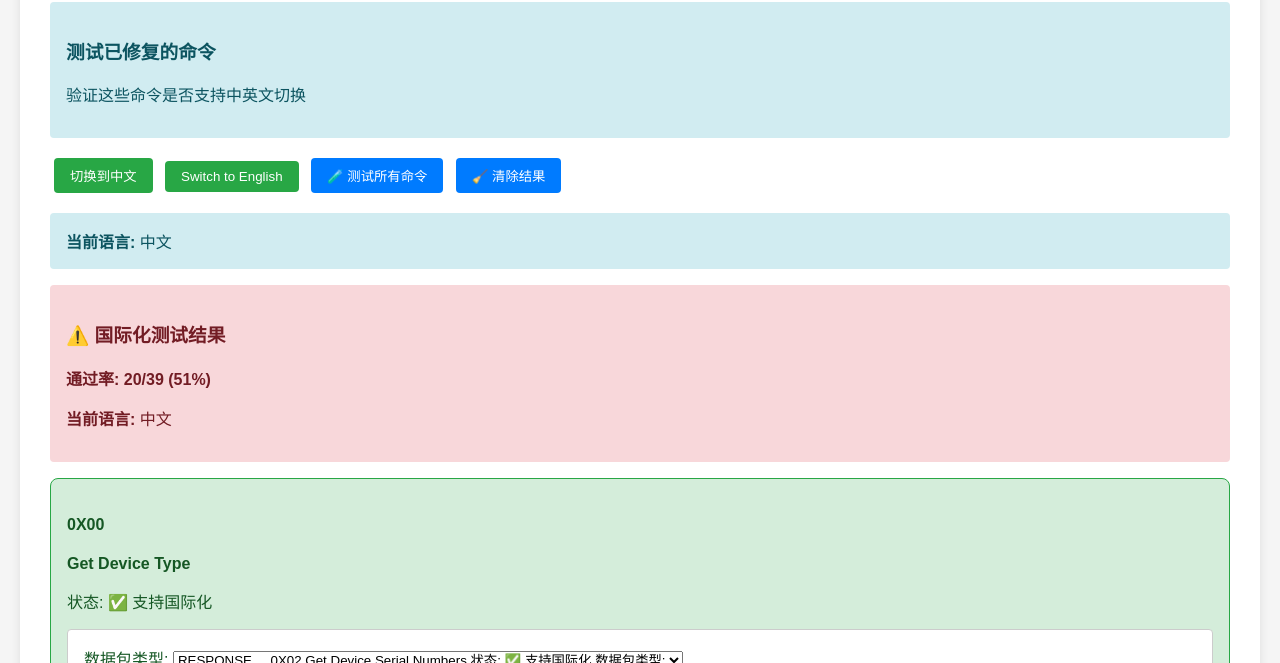
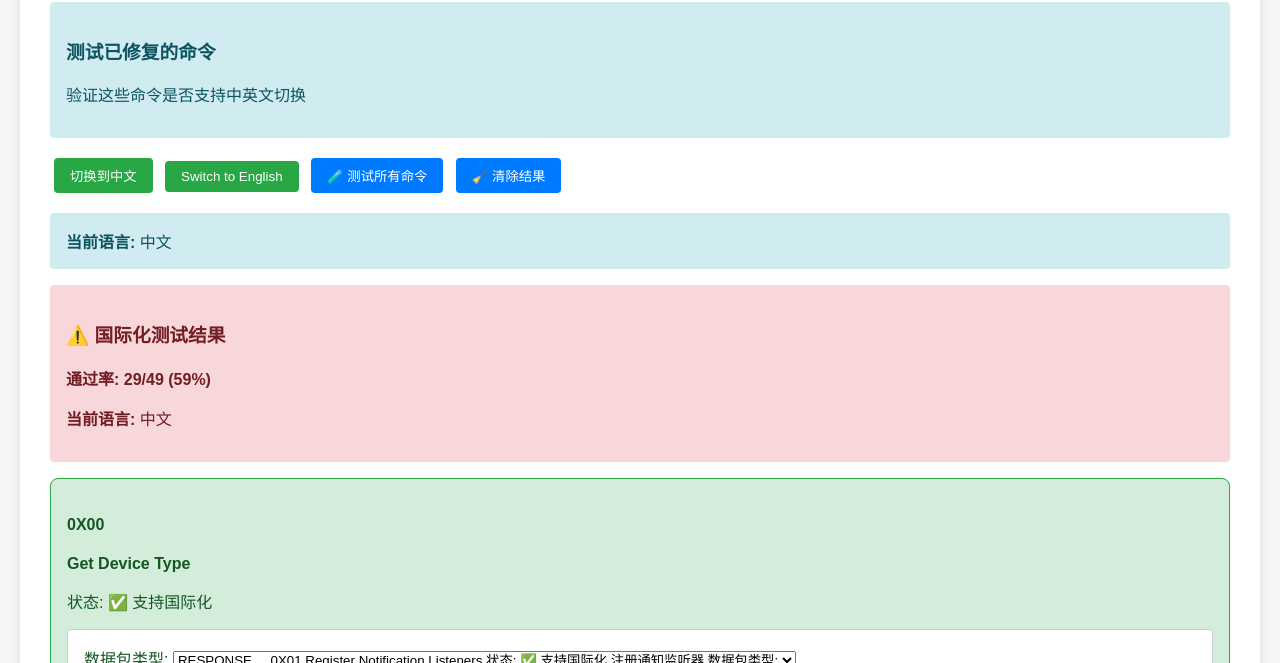
Before and after one commit to highdog/command-builder, a website: page public/test-i18n-commands.html in a window 1280 px wide. Both pictures are taken after a click on the button "🧪 测试所有命令". Shown: the part 137-800 px from the top of the page. Drawn offline with Linux system fonts and the light colour scheme.

Commit message:
feat(i18n): add multi-language support for command labels in commands 0x57 to 0x60; update testing HTML page for new commands

```diff
--- a/public/js/commands/command-0x57.js
+++ b/public/js/commands/command-0x57.js
@@ -8,9 +8,12 @@ class Command57 extends BaseCommand {
     }
 
     render(container) {
+        const currentLang = i18nManager.getCurrentLanguage();
+        const isZh = currentLang === 'zh';
+
         const html = `
             <div class="form-group">
-                <label for="field-packet-type-0x57">数据包类型:</label>
+                <label for="field-packet-type-0x57">${isZh ? '数据包类型:' : 'Packet Type:'}</label>
                 <select id="field-packet-type-0x57" class="payload-input">
                     <option value="0">COMMAND (get volume)</option>
                     <option value="2" selected>RESPONSE (device reply)</option>
@@ -18,22 +21,22 @@ class Command57 extends BaseCommand {
             </div>
             <div id="response-options-0x57">
                 <div class="form-group">
-                    <label for="field-voice-volume-0x57">语音提示音量 (0-100):</label>
+                    <label for="field-voice-volume-0x57">${isZh ? '语音提示音量 (0-100):' : 'Voice Prompt Volume (0-100):'}</label>
                     <input type="number" id="field-voice-volume-0x57" min="0" max="100" value="70" style="width: 80px;">
                     <span>%</span>
                 </div>
                 <div class="form-group">
                     <label>
                         <input type="checkbox" id="field-voice-muted-0x57">
-                        语音提示静音
+                        ${isZh ? '语音提示静音' : 'Voice Prompt Muted'}
                     </label>
                 </div>
                 <div class="form-group">
-                    <label for="field-voice-volume-mode-0x57">音量模式:</label>
+                    <label for="field-voice-volume-mode-0x57">${isZh ? '音量模式:' : 'Volume Mode:'}</label>
                     <select id="field-voice-volume-mode-0x57" class="payload-input">
-                        <option value="0">ABSOLUTE (绝对音量)</option>
-                        <option value="1" selected>RELATIVE (相对音量)</option>
-                        <option value="2">ADAPTIVE (自适应音量)</option>
+                        <option value="0">${isZh ? 'ABSOLUTE (绝对音量)' : 'ABSOLUTE'}</option>
+                        <option value="1" selected>${isZh ? 'RELATIVE (相对音量)' : 'RELATIVE'}</option>
+                        <option value="2">${isZh ? 'ADAPTIVE (自适应音量)' : 'ADAPTIVE'}</option>
                     </select>
                 </div>
             </div>
--- a/public/js/commands/command-0x58.js
+++ b/public/js/commands/command-0x58.js
@@ -16,9 +16,12 @@ class Command58 extends BaseCommand {
     }
 
     render(container) {
+        const currentLang = i18nManager.getCurrentLanguage();
+        const isZh = currentLang === 'zh';
+
         const html = `
             <div class="form-group">
-                <label for="field-packet-type-0x58">数据包类型:</label>
+                <label for="field-packet-type-0x58">${isZh ? '数据包类型:' : 'Packet Type:'}</label>
                 <select id="field-packet-type-0x58" class="payload-input">
                     <option value="0" selected>COMMAND (set volume)</option>
                     <option value="2">RESPONSE (result status)</option>
@@ -26,33 +29,33 @@ class Command58 extends BaseCommand {
             </div>
             <div id="command-options-0x58">
                 <div class="form-group">
-                    <label for="field-voice-volume-0x58">语音提示音量 (0-100):</label>
+                    <label for="field-voice-volume-0x58">${isZh ? '语音提示音量 (0-100):' : 'Voice Prompt Volume (0-100):'}</label>
                     <input type="number" id="field-voice-volume-0x58" min="0" max="100" value="70" style="width: 80px;">
                     <span>%</span>
                 </div>
                 <div class="form-group">
                     <label>
                         <input type="checkbox" id="field-voice-muted-0x58">
-                        语音提示静音
+                        ${isZh ? '语音提示静音' : 'Voice Prompt Muted'}
                     </label>
                 </div>
                 <div class="form-group">
-                    <label for="field-voice-volume-mode-0x58">音量模式:</label>
+                    <label for="field-voice-volume-mode-0x58">${isZh ? '音量模式:' : 'Volume Mode:'}</label>
                     <select id="field-voice-volume-mode-0x58" class="payload-input">
-                        <option value="0">ABSOLUTE (绝对音量)</option>
-                        <option value="1" selected>RELATIVE (相对音量)</option>
-                        <option value="2">ADAPTIVE (自适应音量)</option>
+                        <option value="0">${isZh ? 'ABSOLUTE (绝对音量)' : 'ABSOLUTE'}</option>
+                        <option value="1" selected>${isZh ? 'RELATIVE (相对音量)' : 'RELATIVE'}</option>
+                        <option value="2">${isZh ? 'ADAPTIVE (自适应音量)' : 'ADAPTIVE'}</option>
                     </select>
                 </div>
             </div>
             <div id="response-options-0x58" style="display:none;">
                 <div class="form-group">
-                    <label for="field-status-0x58">执行状态:</label>
+                    <label for="field-status-0x58">${isZh ? '执行状态:' : 'Execution Status:'}</label>
                     <select id="field-status-0x58" class="payload-input">
-                        <option value="0x00">SUCCESS (成功)</option>
-                        <option value="0x01">FAILED (失败)</option>
-                        <option value="0x02">INVALID_VOLUME (音量无效)</option>
-                        <option value="0x03">INVALID_MODE (模式无效)</option>
+                        <option value="0x00">${isZh ? 'SUCCESS (成功)' : 'SUCCESS'}</option>
+                        <option value="0x01">${isZh ? 'FAILED (失败)' : 'FAILED'}</option>
+                        <option value="0x02">${isZh ? 'INVALID_VOLUME (音量无效)' : 'INVALID_VOLUME'}</option>
+                        <option value="0x03">${isZh ? 'INVALID_MODE (模式无效)' : 'INVALID_MODE'}</option>
                     </select>
                 </div>
             </div>
--- a/public/js/commands/command-0x59.js
+++ b/public/js/commands/command-0x59.js
@@ -37,9 +37,12 @@ class Command59 extends BaseCommand {
     }
 
     render(container) {
+        const currentLang = i18nManager.getCurrentLanguage();
+        const isZh = currentLang === 'zh';
+
         const html = `
             <div class="form-group">
-                <label for="field-packet-type-0x59">数据包类型:</label>
+                <label for="field-packet-type-0x59">${isZh ? '数据包类型:' : 'Packet Type:'}</label>
                 <select id="field-packet-type-0x59" class="payload-input">
                     <option value="0">COMMAND (get)</option>
                     <option value="2" selected>RESPONSE</option>
@@ -47,14 +50,14 @@ class Command59 extends BaseCommand {
             </div>
             <div id="response-options-0x59">
                 <div class="form-group">
-                    <label for="field-product-type-0x59">产品类型:</label>
+                    <label for="field-product-type-0x59">${isZh ? '产品类型:' : 'Product Type:'}</label>
                     <select id="field-product-type-0x59" class="payload-input">
-                        <option value="earbuds">Earbuds</option>
-                        <option value="headset">Headset</option>
+                        <option value="earbuds">${isZh ? '耳机' : 'Earbuds'}</option>
+                        <option value="headset">${isZh ? '头戴式耳机' : 'Headset'}</option>
                     </select>
                 </div>
                 <div id="mappings-container-0x59"></div>
-                <button type="button" id="add-mapping-btn-0x59" class="button" style="width: 100%; margin-top: 1rem;">+ 添加按键映射</button>
+                <button type="button" id="add-mapping-btn-0x59" class="button" style="width: 100%; margin-top: 1rem;">${isZh ? '+ 添加按键映射' : '+ Add Button Mapping'}</button>
             </div>
         `;
         container.innerHTML = html;
@@ -63,6 +66,9 @@ class Command59 extends BaseCommand {
     }
 
     addMappingRow(location = 0, trigger = 0, action = 0) {
+        const currentLang = i18nManager.getCurrentLanguage();
+        const isZh = currentLang === 'zh';
+
         const container = document.getElementById('mappings-container-0x59');
         const productType = document.getElementById('field-product-type-0x59').value;
         const locationOptions = this.locations[productType];
@@ -70,20 +76,20 @@ class Command59 extends BaseCommand {
         const fieldset = document.createElement('fieldset');
         fieldset.className = 'mapping-row';
         fieldset.innerHTML = `
-            <legend>Mapping #${container.children.length + 1}</legend>
+            <legend>${isZh ? '映射' : 'Mapping'} #${container.children.length + 1}</legend>
             <div class="form-group">
-                <label>Location:</label>
+                <label>${isZh ? '位置:' : 'Location:'}</label>
                 <select class="mapping-location">${this.createSelect(locationOptions, location)}</select>
             </div>
             <div class="form-group">
-                <label>Trigger:</label>
+                <label>${isZh ? '触发方式:' : 'Trigger:'}</label>
                 <select class="mapping-trigger">${this.createSelect(this.triggers, trigger)}</select>
             </div>
             <div class="form-group">
-                <label>Action:</label>
+                <label>${isZh ? '动作:' : 'Action:'}</label>
                 <select class="mapping-action">${this.createSelect(this.actions, action)}</select>
             </div>
-            <button type="button" class="remove-mapping-btn button-danger">移除</button>
+            <button type="button" class="remove-mapping-btn button-danger">${isZh ? '移除' : 'Remove'}</button>
         `;
         container.appendChild(fieldset);
         if (typeof generateOutput === 'function') generateOutput();
--- a/public/js/commands/command-0x5a.js
+++ b/public/js/commands/command-0x5a.js
@@ -8,9 +8,12 @@ class Command5A extends BaseCommand {
     }
 
     render(container) {
+        const currentLang = i18nManager.getCurrentLanguage();
+        const isZh = currentLang === 'zh';
+
         const html = `
             <div class="form-group">
-                <label for="field-packet-type-0x5a">数据包类型:</label>
+                <label for="field-packet-type-0x5a">${isZh ? '数据包类型:' : 'Packet Type:'}</label>
                 <select id="field-packet-type-0x5a" class="payload-input">
                     <option value="0" selected>COMMAND (execute)</option>
                     <option value="2">RESPONSE (device reply)</option>
@@ -18,7 +21,7 @@ class Command5A extends BaseCommand {
             </div>
             <div id="response-options-0x5a">
                 <div class="form-group">
-                    <label for="field-value-0x5a">值:</label>
+                    <label for="field-value-0x5a">${isZh ? '值:' : 'Value:'}</label>
                     <input type="number" id="field-value-0x5a" min="0" max="255" value="0" style="width: 80px;">
                     <small>0-255</small>
                 </div>
--- a/public/js/commands/command-0x5b.js
+++ b/public/js/commands/command-0x5b.js
@@ -8,9 +8,12 @@ class Command5B extends BaseCommand {
     }
 
     render(container) {
+        const currentLang = i18nManager.getCurrentLanguage();
+        const isZh = currentLang === 'zh';
+
         const html = `
             <div class="form-group">
-                <label for="field-packet-type-0x5b">数据包类型:</label>
+                <label for="field-packet-type-0x5b">${isZh ? '数据包类型:' : 'Packet Type:'}</label>
                 <select id="field-packet-type-0x5b" class="payload-input">
                     <option value="0">COMMAND (get)</option>
                     <option value="2" selected>RESPONSE (device reply)</option>
@@ -18,7 +21,7 @@ class Command5B extends BaseCommand {
             </div>
             <div id="response-options-0x5b">
                 <div class="form-group">
-                    <label for="field-value-0x5b">值:</label>
+                    <label for="field-value-0x5b">${isZh ? '值:' : 'Value:'}</label>
                     <input type="number" id="field-value-0x5b" min="0" max="255" value="0" style="width: 80px;">
                     <small>0-255</small>
                 </div>
--- a/public/js/commands/command-0x5c.js
+++ b/public/js/commands/command-0x5c.js
@@ -8,9 +8,12 @@ class Command5C extends BaseCommand {
     }
 
     render(container) {
+        const currentLang = i18nManager.getCurrentLanguage();
+        const isZh = currentLang === 'zh';
+
         const html = `
             <div class="form-group">
-                <label for="field-packet-type-0x5c">数据包类型:</label>
+                <label for="field-packet-type-0x5c">${isZh ? '数据包类型:' : 'Packet Type:'}</label>
                 <select id="field-packet-type-0x5c" class="payload-input">
                     <option value="0" selected>COMMAND (execute)</option>
                     <option value="2">RESPONSE (device reply)</option>
@@ -18,7 +21,7 @@ class Command5C extends BaseCommand {
             </div>
             <div id="response-options-0x5c">
                 <div class="form-group">
-                    <label for="field-value-0x5c">值:</label>
+                    <label for="field-value-0x5c">${isZh ? '值:' : 'Value:'}</label>
                     <input type="number" id="field-value-0x5c" min="0" max="255" value="0" style="width: 80px;">
                     <small>0-255</small>
                 </div>
--- a/public/js/commands/command-0x60.js
+++ b/public/js/commands/command-0x60.js
@@ -8,9 +8,12 @@ class Command60 extends BaseCommand {
     }
 
     render(container) {
+        const currentLang = i18nManager.getCurrentLanguage();
+        const isZh = currentLang === 'zh';
+
         const html = `
             <div class="form-group">
-                <label for="field-packet-type-0x60">数据包类型:</label>
+                <label for="field-packet-type-0x60">${isZh ? '数据包类型:' : 'Packet Type:'}</label>
                 <select id="field-packet-type-0x60" class="payload-input">
                     <option value="0">COMMAND (get)</option>
                     <option value="2" selected>RESPONSE (device reply)</option>
@@ -18,7 +21,7 @@ class Command60 extends BaseCommand {
             </div>
             <div id="response-options-0x60">
                 <div class="form-group">
-                    <label for="field-value-0x60">值:</label>
+                    <label for="field-value-0x60">${isZh ? '值:' : 'Value:'}</label>
                     <input type="number" id="field-value-0x60" min="0" max="255" value="0" style="width: 80px;">
                     <small>0-255</small>
                 </div>
--- a/public/test-i18n-commands.html
+++ b/public/test-i18n-commands.html
@@ -118,11 +118,14 @@
         // Commands that have been fixed for i18n
         const fixedCommands = [
             { id: '0x00', name: 'Get Device Type' },
+            { id: '0x01', name: 'Register Notification Listeners' },
             { id: '0x02', name: 'Get Device Serial Numbers' },
             { id: '0x03', name: 'Get Feature Version' },
             { id: '0x06', name: 'Get Battery Levels' },
             { id: '0x07', name: 'Get Bluetooth LED Config' },
+            { id: '0x08', name: 'Set Bluetooth LED Config' },
             { id: '0x09', name: 'Get LE Configurations' },
+            { id: '0x0a', name: 'Set LE Configurations' },
             { id: '0x14', name: 'Get Firmware Versions' },
             { id: '0x15', name: 'Get Earbuds Status' },
             { id: '0x16', name: 'Set Earbuds Color' },
@@ -152,6 +155,13 @@
             { id: '0x4d', name: 'Set Auto Shutdown Time' },
             { id: '0x4e', name: 'Get Voice Assistant Config' },
             { id: '0x4f', name: 'Set Voice Assistant Config' },
+            { id: '0x57', name: 'Get Voice Prompt Volume' },
+            { id: '0x58', name: 'Set Voice Prompt Volume' },
+            { id: '0x59', name: 'Get Button Mappings' },
+            { id: '0x5a', name: 'Command 0x5A' },
+            { id: '0x5b', name: 'Command 0x5B' },
+            { id: '0x5c', name: 'Command 0x5C' },
+            { id: '0x60', name: 'Command 0x60' },
             { id: '0x7c', name: 'Get Dolby Atmos Config' },
             { id: '0x7d', name: 'Set Dolby Atmos Config' },
             { id: '0x7e', name: 'Get Audio Codecs Configurations' },
```
